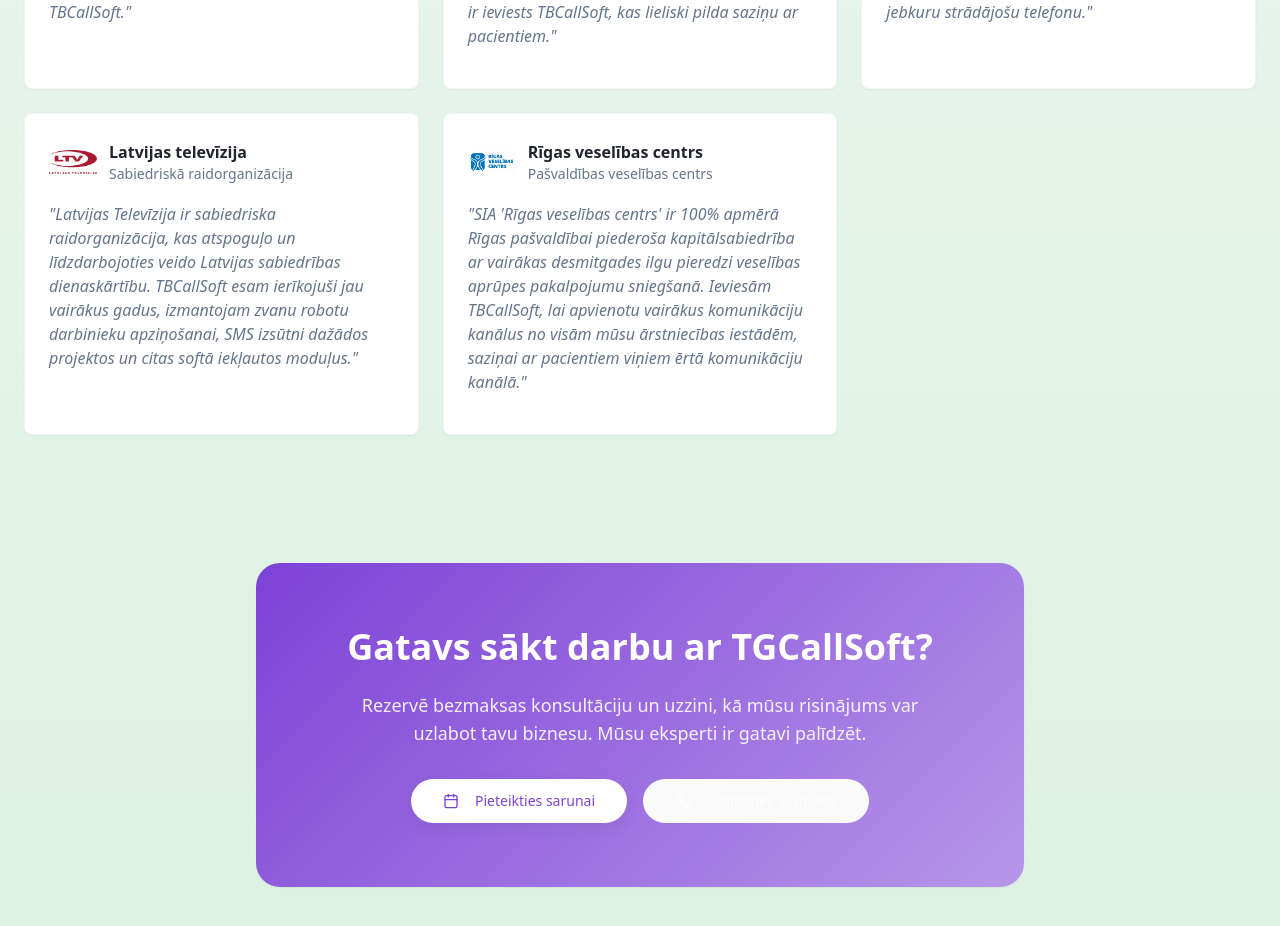
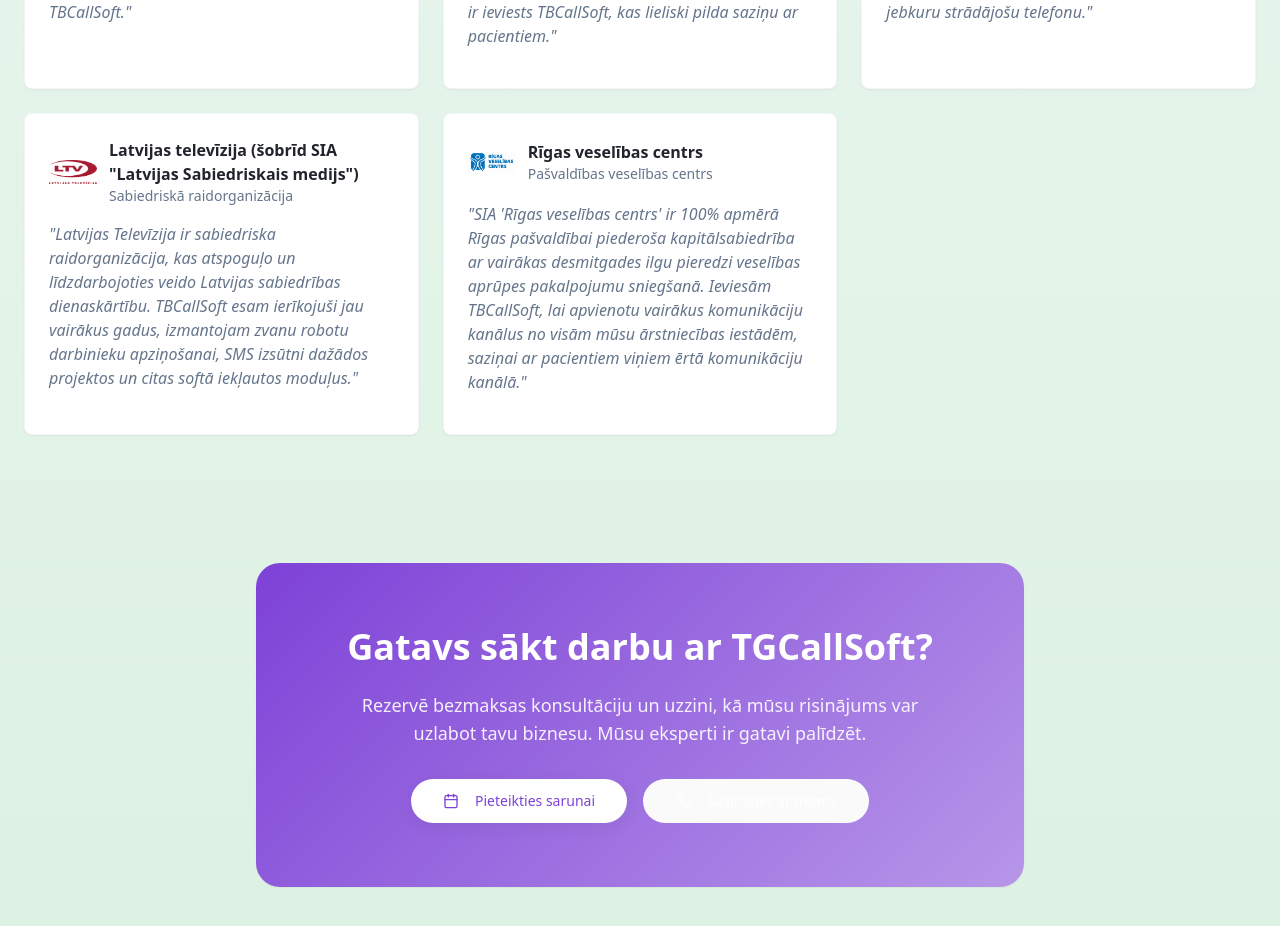
Before and after one commit to AlexTheReindeer/content-call-cornerstone, a React (Vite) app: page / in a window 1280 px wide. Shown: the part 2280-3206 px from the top of the page. Built offline with nearby package versions, Linux system fonts and the light colour scheme.

Commit message:
Update Testimonials section
Add "(šobrīd SIA "Latvijas Sabiedriskais medijs")" after "Latvijas Televīzija" in the Testimonials section.

```diff
--- a/src/pages/Index.tsx
+++ b/src/pages/Index.tsx
@@ -165,7 +165,7 @@ const Index = () => {
                 <div className="flex items-center gap-3 mb-4">
                   <img src={ltvLogo} alt="Latvijas televīzija" className="w-12 h-12 object-contain" />
                   <div>
-                    <h4 className="font-semibold text-foreground">Latvijas televīzija</h4>
+                    <h4 className="font-semibold text-foreground">Latvijas televīzija (šobrīd SIA "Latvijas Sabiedriskais medijs")</h4>
                     <p className="text-sm text-muted-foreground">Sabiedriskā raidorganizācija</p>
                   </div>
                 </div>
```
